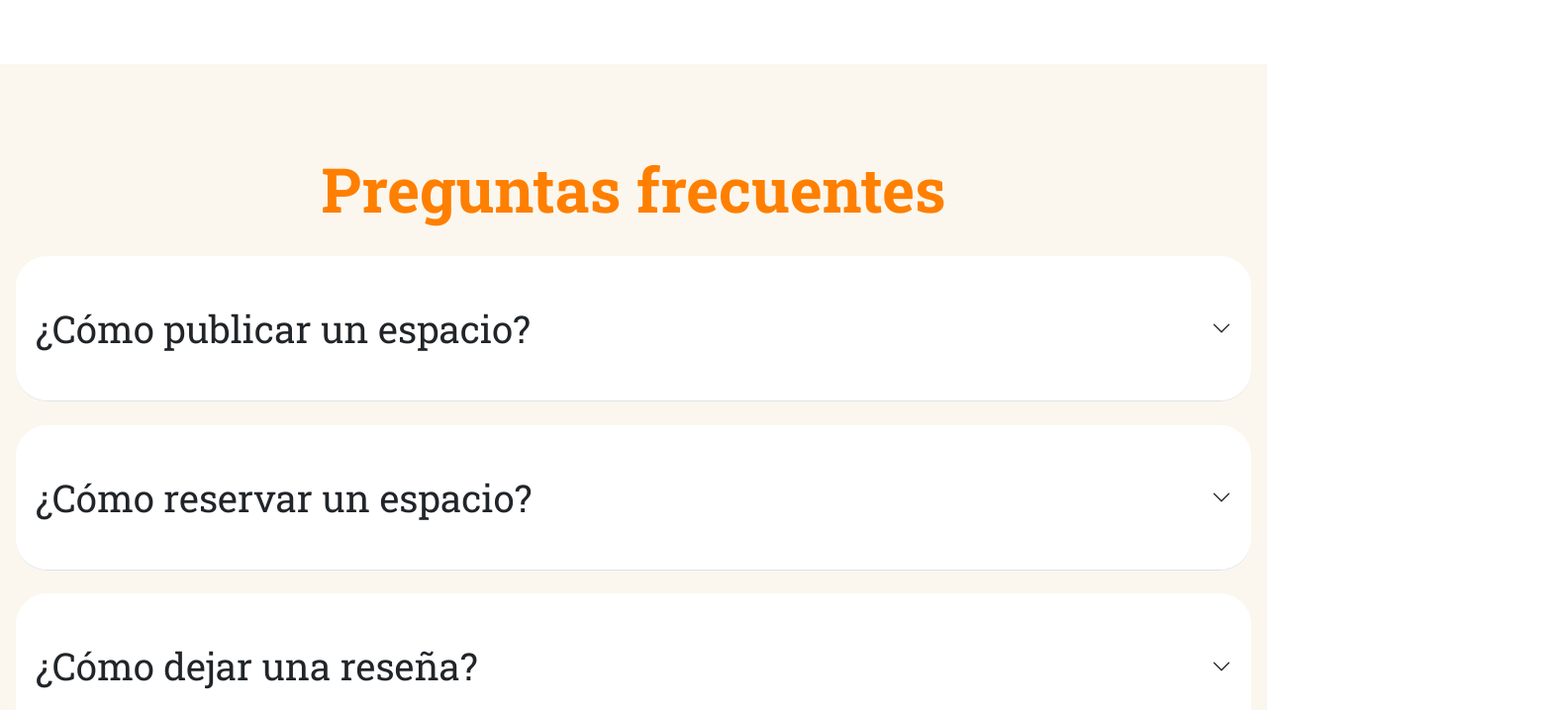
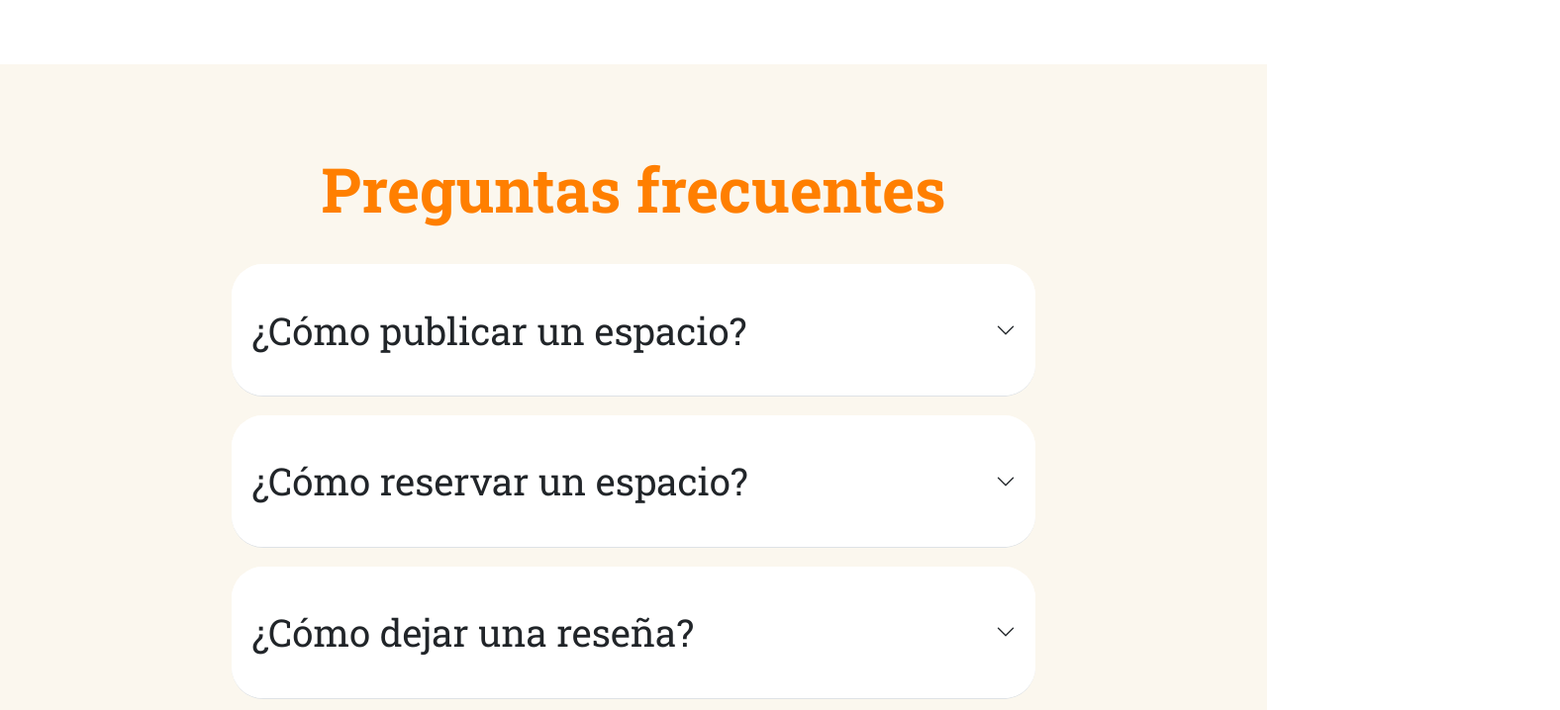
Before and after one commit to JEscobar07/reservaYa, a website built with Vite: page index.html in a window 1280 px wide. Shown: the part 3501-4219 px from the top of the page at 99% size, 1576 px wide, since content can reach past the window. Built offline with nearby package versions, Linux system fonts and the light colour scheme.

Commit message:
Se realiza la seccion 5 (preguntas frecuentes) con responsive de manera exitosa.

```diff
--- a/index.html
+++ b/index.html
@@ -114,6 +114,7 @@ Fecha: 16/05/2024
 
     <!-- Section of the main body of the project -->
     <main>
+
       <!-- section 1 of the main body -->
       <section id="1">
         <article class="hero-section__container">
@@ -176,7 +177,7 @@ Fecha: 16/05/2024
         </article>
       </section>
 
-      <!-- SECTION HIGHLIGHTS / 0007    -->
+      <!-- Section 3 of the main body -->
       <section
         class="container-fluid d-flex justify-content-center mt-3 section-highlights"
       >
@@ -245,17 +246,21 @@ Fecha: 16/05/2024
         </article>
       </section>
 
-      <!-- Section 5   of the main body -->
-      <section class="section5">
+      <!-- Section 4 of the main body -->
+      <section>
+      </section>
+
+      <!-- Section 5 of the main body -->
+      <section class="section5 ">
         <p class="sizeTextSect2 text-center">Preguntas frecuentes</p>
         <article
-          class="accordion accordion-flush section5-art1 "
+          class="accordion accordion-flush section5-art1"
           id="accordionFlushExample"
         >
-          <div class="accordion-item section5-art1-div1 rounded-5 ">
+          <div class="accordion-item section5-art1-div1 rounded-5 mt-2">
             <h2 class="accordion-header rounded-5">
               <button
-                class="accordion-button collapsed rounded-5"
+                class="accordion-button collapsed rounded-5 "
                 type="button"
                 data-bs-toggle="collapse"
                 data-bs-target="#flush-collapseOne"
@@ -399,7 +404,7 @@ Fecha: 16/05/2024
         </article>
       </section>
 
-      <!-- Section Info 0006 -->
+      <!-- Section 6 of the main body -->
       <section class="section06 d-flex justify-content-center">
         <div class="container-xxl row justify-content-center">
           <div class="col-md-12 col-lg-10 info__div">
@@ -424,7 +429,8 @@ Fecha: 16/05/2024
           </div>
         </div>
       </section>
-      <!-- form section -->
+
+      <!-- Section 7 (form) of the main body -->
       <section id="form" class="form-section">
         <h2 class="display-5 text-center form-section__title fw-bold">
           ¿Presentas alguna novedad en la plataforma? ¡Comunícate con nosotros!
@@ -462,7 +468,7 @@ Fecha: 16/05/2024
         </article>
       </section>
 
-      <!-- section social media -->
+      <!-- Section 8 (social media) of the main body -->
       <section class="py-5">
         <p class="sizeText">Síguenos para más</p>
 
@@ -490,6 +496,7 @@ Fecha: 16/05/2024
           ></a>
         </div>
       </section>
+
     </main>
 
     <!-- Project footer section -->
--- a/src/scss/styles.scss
+++ b/src/scss/styles.scss
@@ -178,16 +178,16 @@ Fecha: 16/05/2024
     .section2-art1 {
         flex-direction: column !important;
     }
-    .section2-art1-div2 {
-        width: 100%;
-        height: 20rem;
-    }
     .section2-art1-div1 {
         width: 100%;
         padding-top: 10px;
         padding-bottom: 10px;
         padding-right: 18px;
         padding-left: 18px;
+    }
+    .section2-art1-div2 {
+        width: 100%;
+        height: 20rem;
     }
     .sizeTextSect2 {
         font-size: 3rem;
@@ -197,6 +197,7 @@ Fecha: 16/05/2024
     }
 }
 
+/*Section 5 of the main*/
 .section5 {
     background-color: var(--light-orange);
     padding-left: 16px;
@@ -209,11 +210,11 @@ Fecha: 16/05/2024
     display: flex;
     flex-direction: column;
     justify-content: center;
-    align-items: start;
-    width: 125%;
+    align-items: center;
 }
 
 .section5-art1-div1{
+    width: 100%;
     margin-bottom: 20px;
 }
 
@@ -237,20 +238,19 @@ Fecha: 16/05/2024
     color: var(--black);
     box-shadow: none;
 }
+
 .accordion-button:focus{
     box-shadow: none;
 }
 
-@media (width > 900px) {
+@media (width > 950px) {
 
     .section5 {
         background-color: var(--light-orange);
     }
 
-
-
     .section5-art1-div1{
-        width: 80%;
+        width: 65%;
         margin-bottom: 1.5%;
     }
 
@@ -259,7 +259,7 @@ Fecha: 16/05/2024
     }
 }
 
-/*styles section 0006*/
+/*Section 6 of the main*/
 .text-big {
     font-size: 60px;
     padding-top: 30px;
@@ -277,6 +277,7 @@ Fecha: 16/05/2024
     margin-right: -20px;
     background-color: var(--yellow);
 }
+
 .btn-section0006{
     background-color: var(--blue);
     color: var(--gray);
@@ -293,7 +294,7 @@ Fecha: 16/05/2024
 }
 
 
-// form styles
+/*Section 7 (form) of the main*/
 .form-section {
     display: flex;
     flex-direction: column;
@@ -405,7 +406,6 @@ Fecha: 16/05/2024
     background-color: var(--black);
 }
 
-
 /*footer class*/
 .footerr {
     background-color: var(--black);
@@ -416,7 +416,7 @@ Fecha: 16/05/2024
     font-size: x-large;
 }
 
-/*section login*/
+/*section login page login.thml*/
 .img-login{
     background-color: var(--gray);
     display: block;
```
